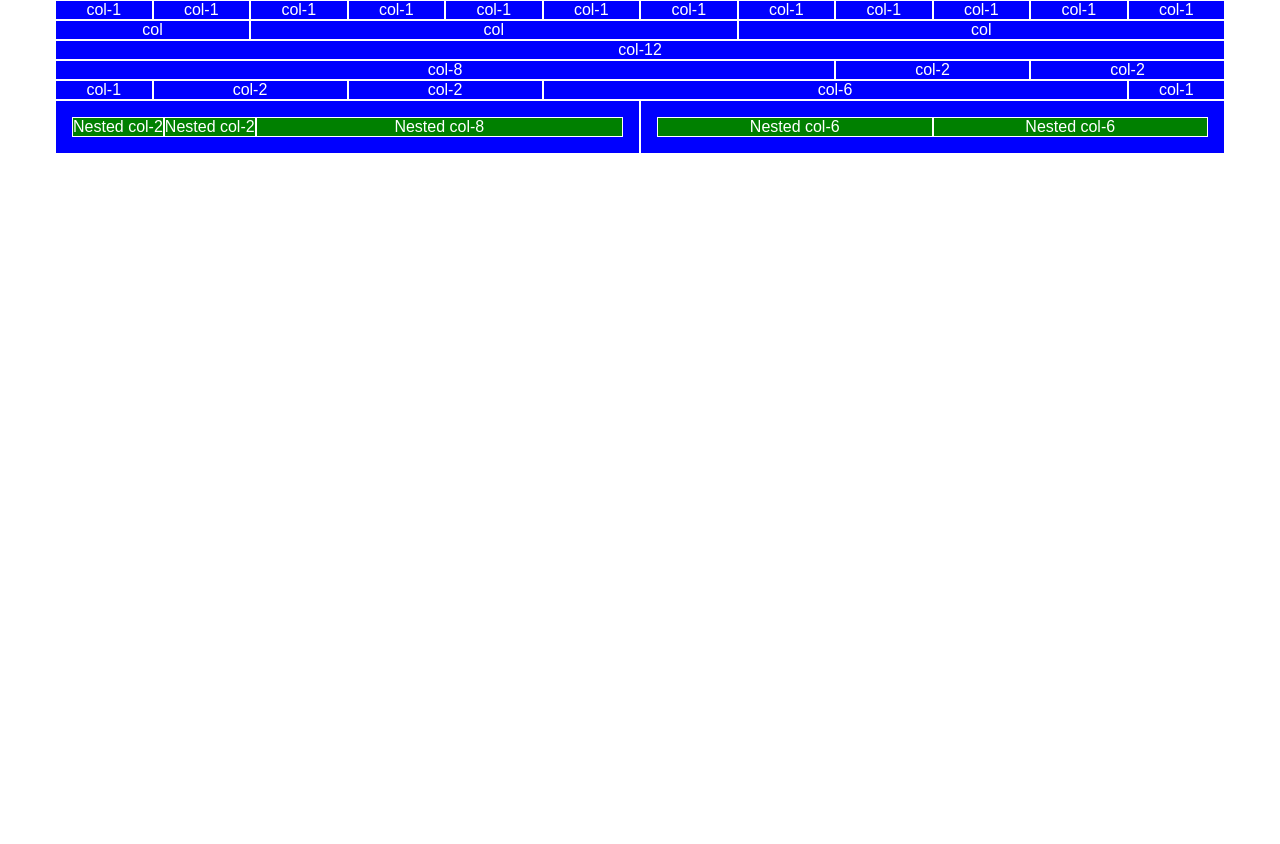
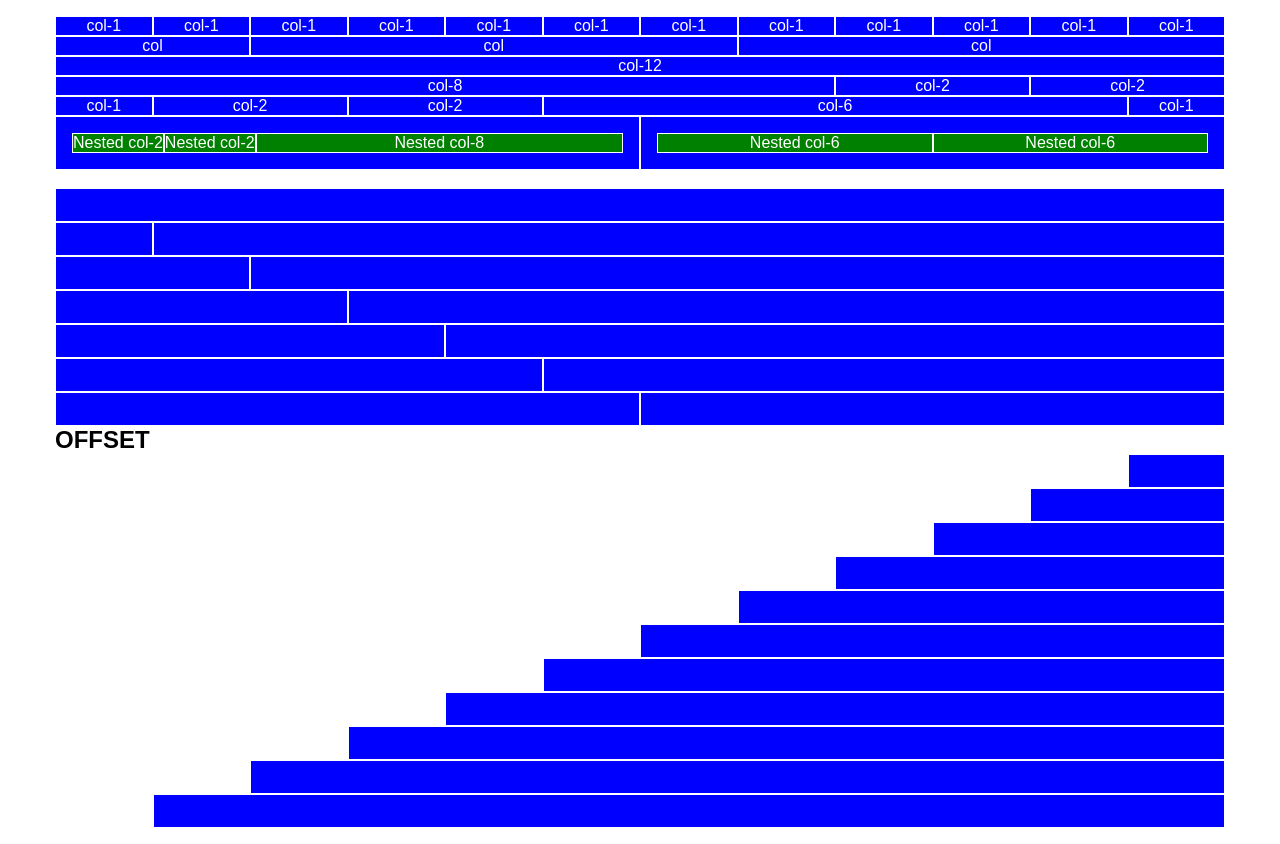
Before and after one commit to FrancescoBonandin/html-css-12bool, a plain HTML site: page index.html in a window 1280 px wide. Before the commit the page ends 800 px from the top, so only its background shows below. Drawn offline with Linux system fonts and the light colour scheme.

Commit message:
completato

```diff
--- a/css/common.css
+++ b/css/common.css
@@ -14,6 +14,17 @@
     text-align: center;
 }
 
+[class*="col"]{
+    background-color: blue;
+    color: white;
+    border:1px solid white;
+    text-align: center;
+}
+
 [class*="col"] > .row > *{
     background-color: green;
 }
+
+section:nth-of-type(n + 2) [class*="col"]{
+        padding: 1rem;
+}
--- a/css/framework.css
+++ b/css/framework.css
@@ -1,6 +1,7 @@
 /* FRAMEWORK */
 
 .container{
+    padding:1rem 0;
     max-width: 1170px;
     margin: 0 auto;
 }
--- a/index.html
+++ b/index.html
@@ -30,6 +30,7 @@
         <div class="container">
 
 
+            <section>
                 <div class="row">
 
                     <div class="col-1">
@@ -186,8 +187,11 @@
                     </div>
 
                 </div>
+            </section>
 
             <br>
+
+            <section>
 
                 <div class="row">
 
@@ -245,6 +249,39 @@
 
                 </div>
 
+            </section>
+
+            <h2>OFFSET</h2>
+
+            <section>
+
+                <div class="row">
+
+                    <div class="col-1 col-offset-11"></div>
+
+                    <div class="col-2 col-offset-10"></div>
+
+                    <div class="col-3 col-offset-9"></div>
+
+                    <div class="col-4 col-offset-8"></div>
+
+                    <div class="col-5 col-offset-7"></div>
+
+                    <div class="col-6 col-offset-6"></div>
+
+                    <div class="col-7 col-offset-5"></div>
+
+                    <div class="col-8 col-offset-4"></div>
+
+                    <div class="col-9 col-offset-3"></div>
+
+                    <div class="col-10 col-offset-2"></div>
+
+                    <div class="col-11 col-offset-1"></div>
+
+                </div>
+
+            </section>
 
         </div>
 
```
Lines whose indentation alone changed are shown as unchanged.
